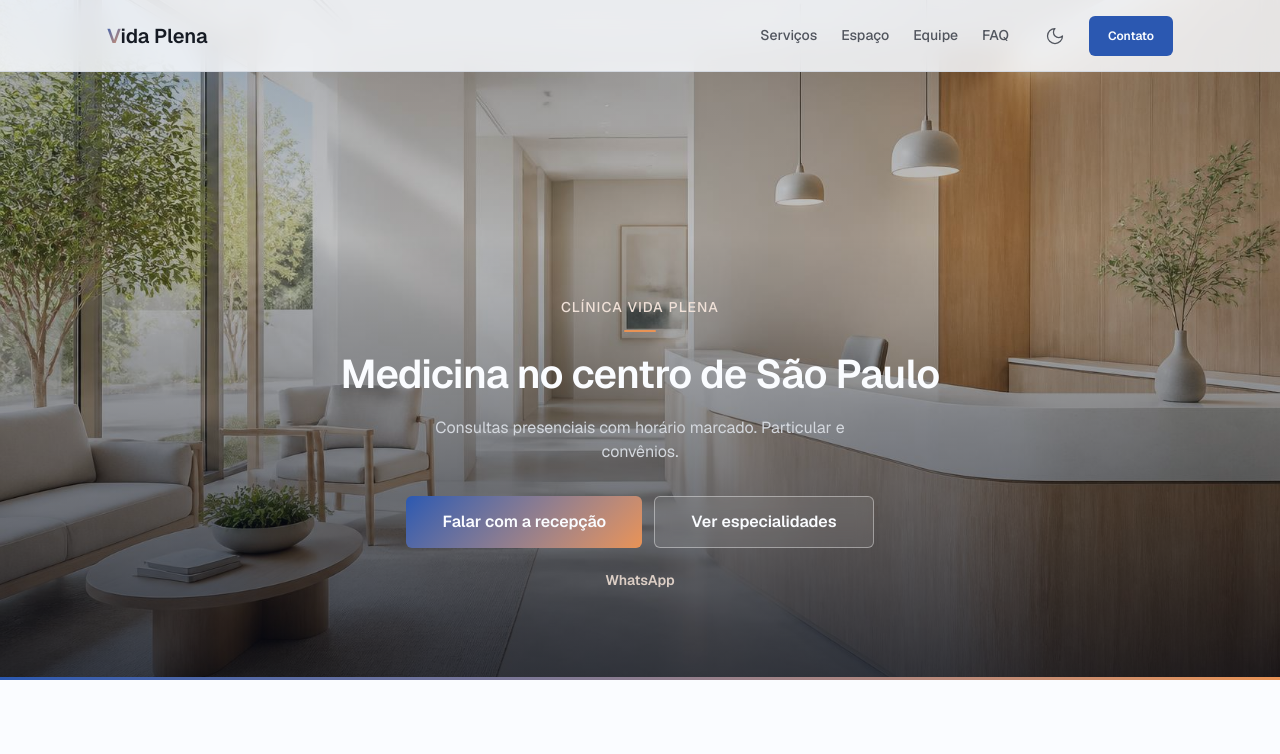
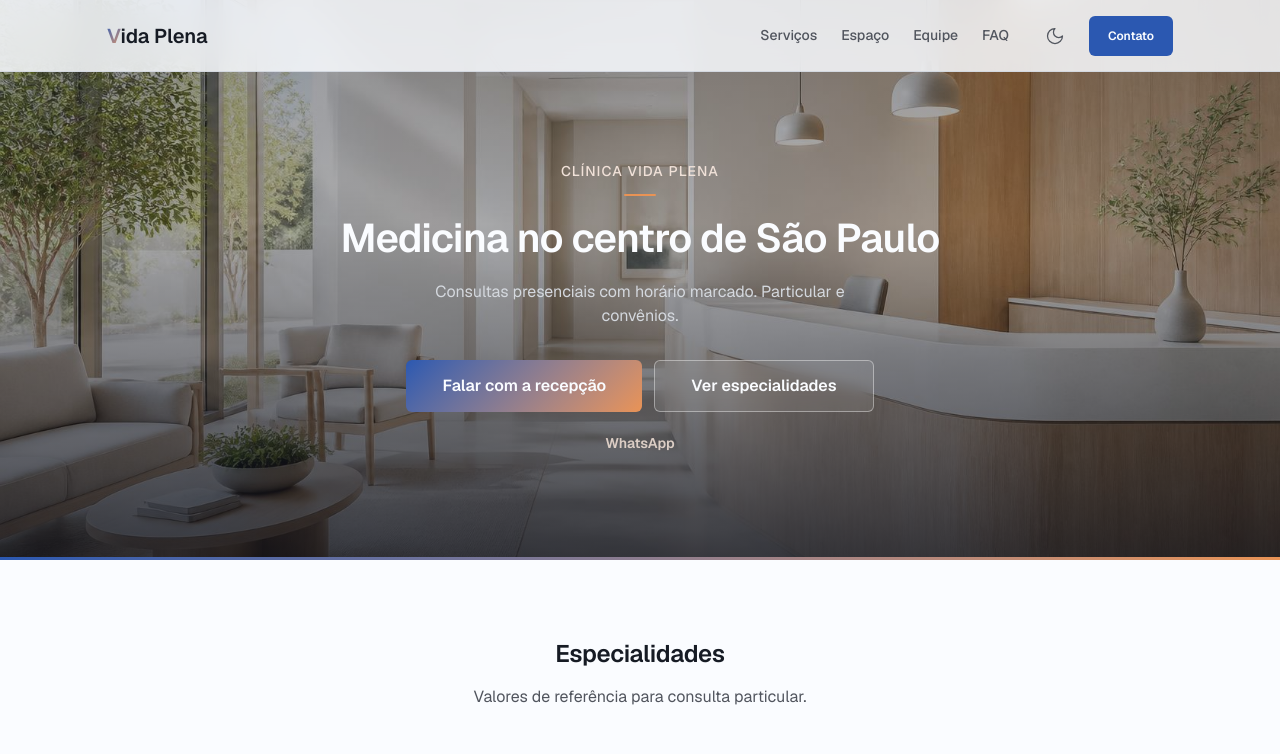
Before and after one commit to SudreScodeS/InfoSite, a plain HTML site: page index.html in a window 1280 px wide. Shown: the top 754 px of the page. Drawn offline with nearby package versions, Linux system fonts and the light colour scheme.

Commit message:
Fix hero with background-image so it cannot break layout on Pages.
Co-authored-by: Cursor <cursoragent@cursor.com>

```diff
--- a/css/components.css
+++ b/css/components.css
@@ -1107,32 +1107,31 @@
   position: relative;
   isolation: isolate;
   display: flex;
-  align-items: flex-end;
+  align-items: center;
   justify-content: center;
-  min-height: 85vh;
-  max-height: 860px;
+  min-height: 70vh;
+  max-height: 640px;
   padding-top: var(--header-height);
   overflow: hidden;
+  box-sizing: border-box;
 }
 
 .hero__media,
-.hero__media img,
 .hero__scrim {
   position: absolute;
   top: 0;
   right: 0;
   bottom: 0;
   left: 0;
+}
+
+.hero__media {
   z-index: 0;
-}
-
-.hero__media img {
-  width: 100%;
-  height: 100%;
-  max-width: none;
-  object-fit: cover;
-  object-position: center;
-  display: block;
+  background-color: oklch(0.18 0.02 262);
+  background-image: url("../assets/hero.jpg");
+  background-position: center;
+  background-size: cover;
+  background-repeat: no-repeat;
 }
 
 .hero__scrim {
@@ -1140,9 +1139,9 @@
   background:
     linear-gradient(
       180deg,
-      oklch(0.16 0.02 262 / 0.35) 0%,
-      oklch(0.16 0.02 262 / 0.25) 35%,
-      oklch(0.14 0.025 262 / 0.78) 100%
+      oklch(0.16 0.02 262 / 0.45) 0%,
+      oklch(0.16 0.02 262 / 0.35) 40%,
+      oklch(0.14 0.025 262 / 0.82) 100%
     );
   pointer-events: none;
 }
@@ -1164,7 +1163,7 @@
   max-width: 720px;
   margin-inline: auto;
   text-align: center;
-  padding-block: var(--space-16) var(--space-20);
+  padding-block: var(--space-12) var(--space-16);
   color: var(--color-text-inverse);
 }
 
@@ -1250,7 +1249,7 @@
 
 @media (max-width: 768px) {
   .hero {
-    min-height: 92vh;
+    min-height: 78vh;
     max-height: none;
   }
 
--- a/index.html
+++ b/index.html
@@ -23,23 +23,23 @@
   <link rel="icon" href="./favicon-light.png" media="(prefers-color-scheme: light)">
   <link rel="icon" href="./favicon-dark.png" media="(prefers-color-scheme: dark)">
 
-  <link rel="stylesheet" href="./css/tokens.css?v=20260903">
-  <link rel="stylesheet" href="./css/base.css?v=20260903">
-  <link rel="stylesheet" href="./css/components.css?v=20260903">
+  <link rel="stylesheet" href="./css/tokens.css?v=20260904b">
+  <link rel="stylesheet" href="./css/base.css?v=20260904b">
+  <link rel="stylesheet" href="./css/components.css?v=20260904b">
   <style>
-    /* Critical hero layout — evita imagem gigante se o CSS principal atrasar/cachear */
+    /* Critical hero — background-image, sem <img> no fluxo */
     .hero {
       position: relative;
       display: flex;
-      align-items: flex-end;
+      align-items: center;
       justify-content: center;
-      min-height: 85vh;
-      max-height: 860px;
+      min-height: 70vh;
+      max-height: 640px;
       overflow: hidden;
       padding-top: 72px;
+      box-sizing: border-box;
     }
     .hero__media,
-    .hero__media img,
     .hero__scrim {
       position: absolute;
       top: 0;
@@ -47,19 +47,31 @@
       bottom: 0;
       left: 0;
     }
-    .hero__media img {
-      width: 100%;
-      height: 100%;
-      object-fit: cover;
-      display: block;
+    .hero__media {
+      z-index: 0;
+      background-color: #1a1c24;
+      background-image: url("./assets/hero.jpg");
+      background-position: center;
+      background-size: cover;
+      background-repeat: no-repeat;
+    }
+    .hero__scrim {
+      z-index: 1;
+      background: linear-gradient(
+        180deg,
+        rgba(22, 24, 32, 0.45) 0%,
+        rgba(22, 24, 32, 0.35) 40%,
+        rgba(18, 20, 28, 0.82) 100%
+      );
+      pointer-events: none;
     }
     .hero__content {
       position: relative;
-      z-index: 1;
+      z-index: 2;
       width: 100%;
       max-width: 720px;
       margin: 0 auto;
-      padding: 64px 24px 80px;
+      padding: 48px 24px 56px;
       text-align: center;
       color: #f7f7fb;
     }
@@ -122,10 +134,12 @@
 
     <!-- Hero -->
     <section class="hero" aria-labelledby="hero-title">
-      <div class="hero__media" aria-hidden="true">
-        <img src="./assets/hero.jpg" alt="" width="1920" height="1080">
-        <div class="hero__scrim"></div>
-      </div>
+      <div
+        class="hero__media"
+        role="img"
+        aria-label="Recepção da Clínica Vida Plena"
+      ></div>
+      <div class="hero__scrim" aria-hidden="true"></div>
 
       <div class="container hero__content">
         <p class="hero__brand">Clínica Vida Plena</p>
```
